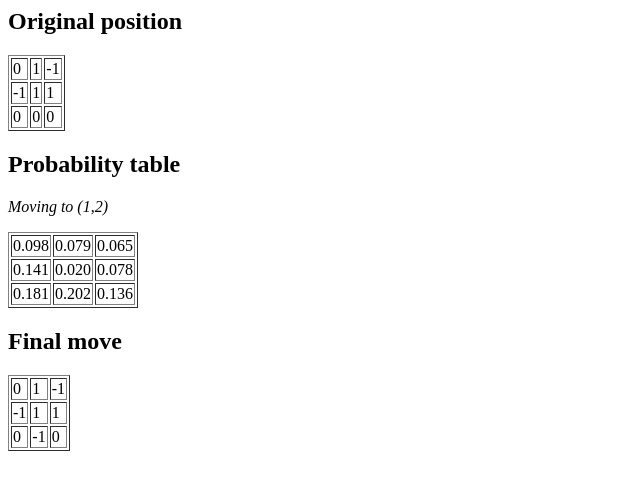
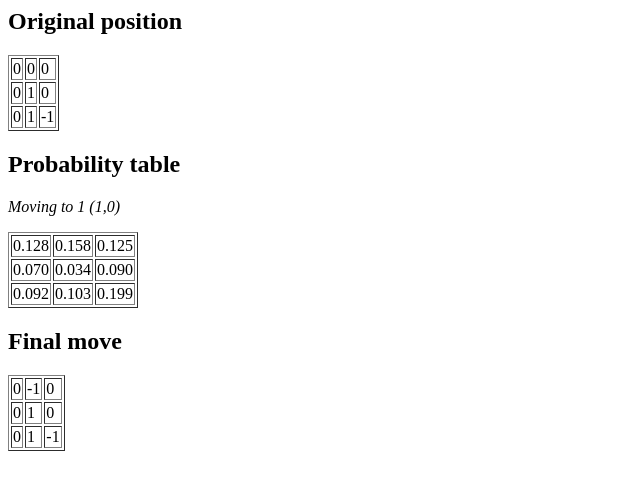
Before and after one commit to aszkid/tictactoe, a plain HTML site: page index.html in a window 1280 px wide. Shown: the whole page, without its empty margins (0-640 px from the left). Drawn offline with Linux system fonts and the light colour scheme.

Commit message:
This is sorta working

```diff
--- a/index.html
+++ b/index.html
@@ -34,16 +34,17 @@ var net; // declared outside -> global variable in window scope
 function start() {
 	var layers = [];
 	layers.push({type:'input', out_sx:1, out_sy:1, out_depth:9});
-	layers.push({type:'fc', num_neurons:18, activation:'tanh'});
-	layers.push({type:'fc', num_neurons:18, activation:'tanh'});
+	layers.push({type:'fc', num_neurons:27, activation:'tanh'});
+	layers.push({type:'fc', num_neurons:27, activation:'tanh'});
+	layers.push({type:'fc', num_neurons:27, activation:'tanh'});
 	layers.push({type:'softmax', num_classes:9});
 	net = new convnetjs.Net();
 	net.makeLayers(layers);
 
 	var situation = [
-		0,1,-1,
-		-1,1,1,
-		0,0,0
+		0,0,0,
+		0,1,0,
+		0,1,-1
 	];
 	var situation_o = situation;
 	var x = new convnetjs.Vol(situation);
@@ -67,6 +68,22 @@ function start() {
 		[[0,1,-1,0,-1,1,1,0,0],8],
 		[[0,0,1,-1,0,1,0,1,-1],0],
 		//[[0,0,0,0,0,0,0,0,0],4],
+
+		/*[[3,3],0],
+		[[1,2],0],
+		[[8,5],0],
+		[[3,4],0],
+		[[9,1],0],
+		[[-1,2],1],
+		[[-5,6],1],
+		[[-3,1],1],
+		[[-6,8],1],
+		[[-5,4],1],
+		[[-1,-8],2],
+		[[-5,-6],2],
+		[[3,-5],2],
+		[[6,-6],2],
+		[[0,-4],2]*/
 	];
 	var transf_0 = [6,3,0,7,4,1,8,5,2];
 	var transf_1 = [2,1,0,5,4,3,8,7,6];
@@ -74,10 +91,10 @@ function start() {
 	var transf_3 = [8,5,2,7,4,1,6,3,0];
 	var transf_4 = [0,3,6,1,4,7,2,5,8];
 
-	var layer = new Array(9);
+	var layer = new Array(situation.length);
 	var out = null;
-	var trainer = new convnetjs.Trainer(net, {learning_rate:0.018, l2_decay:0.001});
-	for(var i = 1; i < database.length; i++) {
+	var trainer = new convnetjs.Trainer(net, {learning_rate:0.01, l2_decay:0.001});
+	for(var i = 0; i < database.length; i++) {
 		var entry = null;
 		layer = database[i][0];
 		out = database[i][1];
@@ -85,6 +102,7 @@ function start() {
 		// vanilla layout, e rotation
 		entry = new convnetjs.Vol(layer);
 		trainer.train(entry, out);
+		console.log(entry + " -> " + out);
 
 		// rotation 90 deg
 		for(var j = 0; j < 3; j++) {
@@ -130,6 +148,11 @@ function start() {
 		out = transform_o(out, transf_4);
 	}
 
+	// check if we have to block or can win
+	for(var i = 0; i < 3; i++) {
+		console.log(i);
+	}
+
 	var prob = net.forward(x);
 	for(var i = 0; i < prob.w.length; i++) {
 		//document.querySelectorAll("#original .tab-" + i.toString())[0].innerHTML = prob.w[i].toFixed(3);
@@ -154,7 +177,7 @@ function start() {
 			continue;
 		}
 		wemoveto = temp;
-		document.getElementById("move").innerHTML = "(" + wemoveto%3 + "," + Math.floor(wemoveto/3) + ")";
+		document.getElementById("move").innerHTML = wemoveto + " (" + wemoveto%3 + "," + Math.floor(wemoveto/3) + ")";
 		break;
 	}
 	document.querySelectorAll("#movement .tab-" + wemoveto)[0].innerHTML = -1;
```
